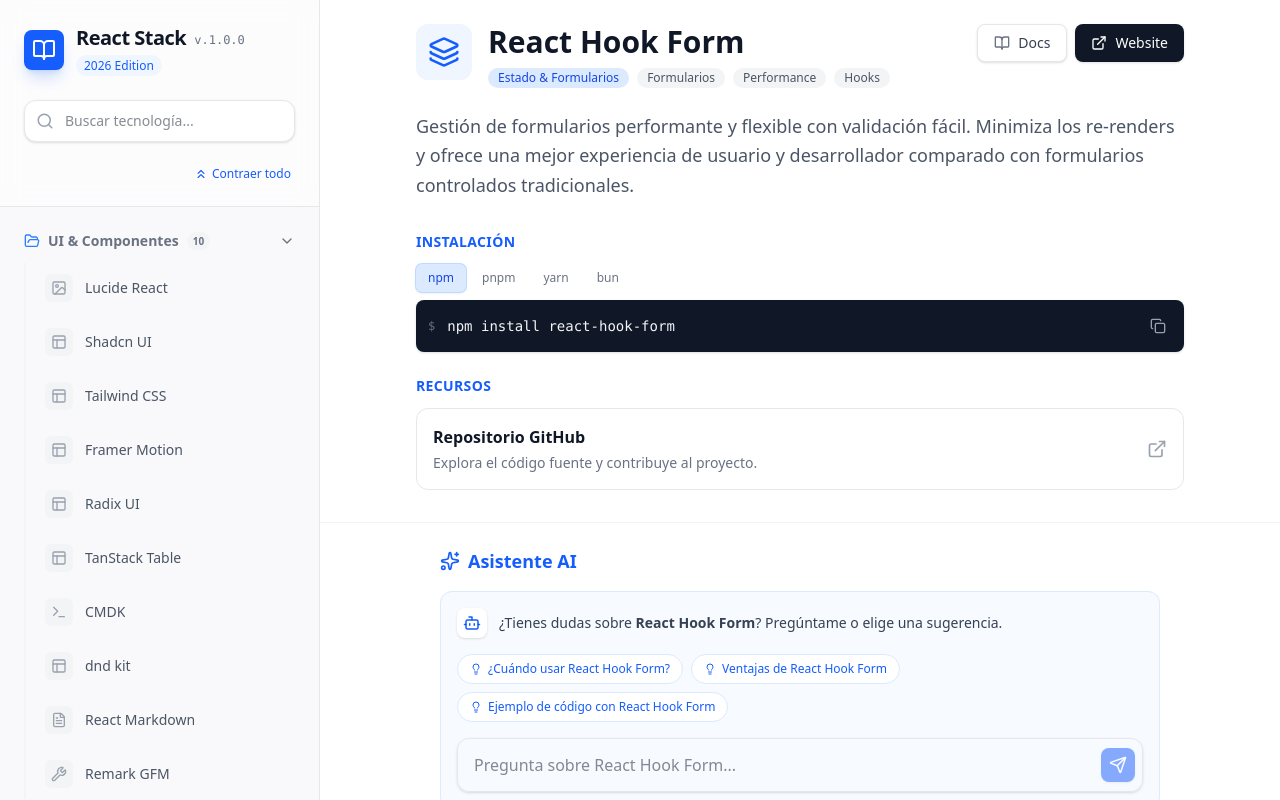
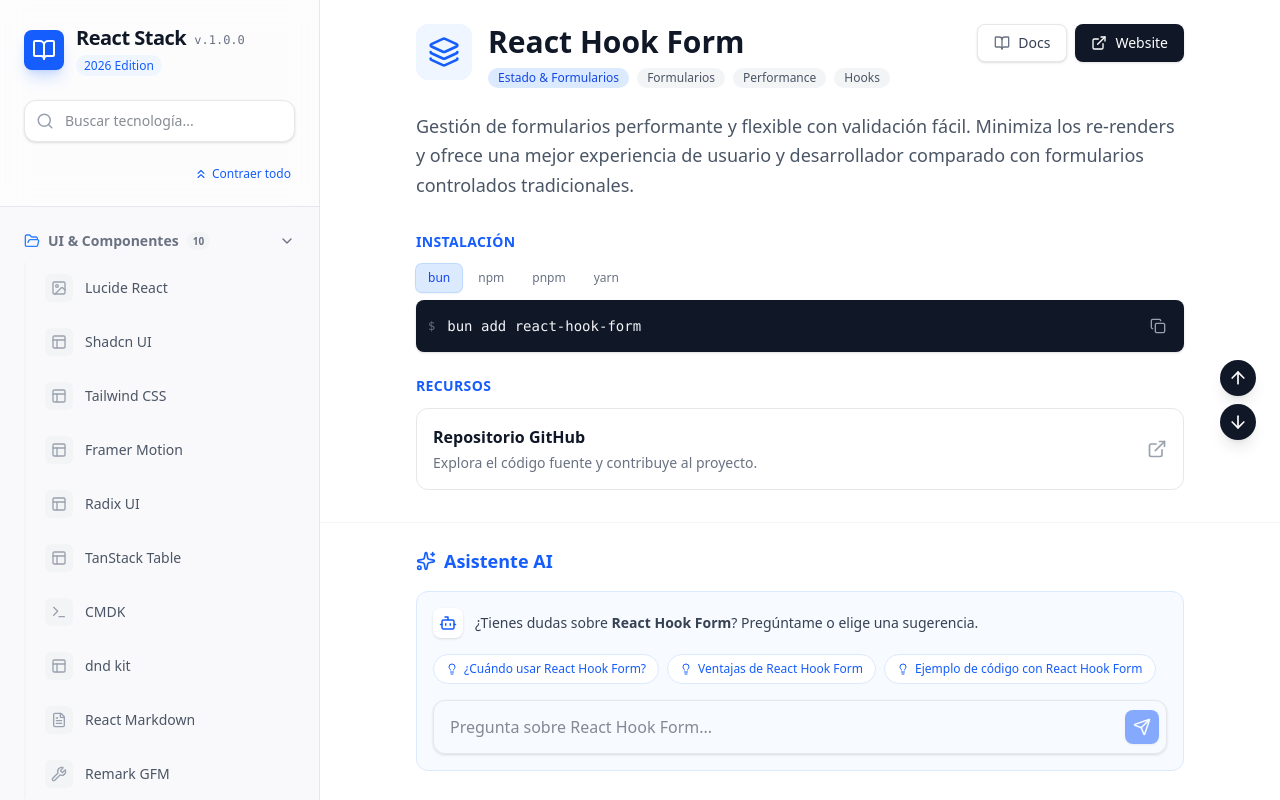
Before and after one commit to corbaz/react-tech-book, a React (Vite) app: page / in a window 1280 px wide. Built offline with nearby package versions, Linux system fonts and the light colour scheme.

Commit message:
feat(ui): enhance tech detail and footer components
- Set bun as default package manager in InstallCommand
- Add scroll to top/bottom buttons in TechDetail with smooth animation
- Improve TechDetail layout and scroll behavior
- Redesign Footer component with new styling and social icons

```diff
--- a/src/components/features/InstallCommand.jsx
+++ b/src/components/features/InstallCommand.jsx
@@ -3,7 +3,7 @@
 
 export function InstallCommand({ command }) {
   const [copied, setCopied] = useState(false);
-  const [activeTab, setActiveTab] = useState("npm");
+  const [activeTab, setActiveTab] = useState("bun");
 
   const commands = useMemo(() => {
     if (!command) return { npm: "" };
@@ -49,10 +49,10 @@
     }
 
     return {
+      bun,
       npm: cleanCommand,
       pnpm,
       yarn,
-      bun,
     };
   }, [command]);
 
--- a/src/components/features/TechDetail.jsx
+++ b/src/components/features/TechDetail.jsx
@@ -1,10 +1,28 @@
-import { ExternalLink, X, BookOpen } from "lucide-react";
+import { ExternalLink, X, BookOpen, ArrowUp, ArrowDown } from "lucide-react";
 import { Badge } from "../ui/Badge";
 import { InstallCommand } from "./InstallCommand";
 import { AISection } from "./AISection";
 import { Footer } from "../layout/Footer";
+import { useRef } from "react";
 
 export const TechDetail = ({ activeItem, onClose }) => {
+  const scrollRef = useRef(null);
+
+  const scrollToTop = () => {
+    if (scrollRef.current) {
+      scrollRef.current.scrollTo({ top: 0, behavior: "smooth" });
+    }
+  };
+
+  const scrollToBottom = () => {
+    if (scrollRef.current) {
+      scrollRef.current.scrollTo({
+        top: scrollRef.current.scrollHeight,
+        behavior: "smooth",
+      });
+    }
+  };
+
   if (!activeItem) {
     return (
       <div className="hidden lg:flex flex-1 flex-col h-full bg-gray-50/50">
@@ -24,7 +42,38 @@
   const Icon = activeItem.icon;
 
   return (
-    <div className="flex-1 overflow-y-auto bg-white h-full relative animate-in fade-in duration-300 flex flex-col">
+    <div
+      ref={scrollRef}
+      className="flex-1 overflow-y-auto bg-white h-full relative animate-in fade-in duration-300 flex flex-col no-scrollbar"
+    >
+      <style>{`
+        .no-scrollbar::-webkit-scrollbar {
+          display: none;
+        }
+        .no-scrollbar {
+          -ms-overflow-style: none;
+          scrollbar-width: none;
+        }
+      `}</style>
+
+      {/* Botones de control de scroll flotantes */}
+      <div className="fixed right-6 top-1/2 transform -translate-y-1/2 flex flex-col gap-2 z-50">
+        <button
+          onClick={scrollToTop}
+          className="p-2 bg-gray-900 text-white rounded-full shadow-lg"
+          title="Ir arriba"
+        >
+          <ArrowUp size={20} />
+        </button>
+        <button
+          onClick={scrollToBottom}
+          className="p-2 bg-gray-900 text-white rounded-full shadow-lg"
+          title="Ir abajo"
+        >
+          <ArrowDown size={20} />
+        </button>
+      </div>
+
       {/* Botón Cerrar en Móvil */}
       <button
         onClick={onClose}
@@ -129,8 +178,10 @@
       </div>
 
       {/* Sección de IA y Contenido */}
-      <div className="max-w-3xl mx-auto px-6 py-6 flex-1 w-full">
-        <AISection key={activeItem.id} selectedTech={activeItem} />
+      <div className="w-full px-6 py-6 flex-1">
+        <div className="max-w-3xl mx-auto">
+          <AISection key={activeItem.id} selectedTech={activeItem} />
+        </div>
       </div>
 
       <Footer />
--- a/src/components/layout/Footer.jsx
+++ b/src/components/layout/Footer.jsx
@@ -43,79 +43,79 @@
   }, []);
 
   return (
-    <footer className="bg-black backdrop-blur border-t border-white/10 flex items-center justify-center px-6 py-6 mt-auto">
-      <div className="container mx-auto flex flex-col md:flex-row items-center justify-between gap-4">
-        <p className="text-lg font-semibold uppercase text-red-400 text-center md:text-left">
-          &copy; JCC Producciones - <span>{currentDate}</span>
+    <div className="w-full px-6 py-6 mt-auto">
+      <div className="max-w-3xl mx-auto bg-gray-900 rounded-lg p-4 flex flex-col items-center justify-between gap-4 shadow-sm border border-gray-800">
+        <p className="text-blue-400 font-mono text-sm">
+          &copy; JCC Producciones - {currentDate}
         </p>
-        <div className="flex flex-col md:flex-row items-center gap-4 text-red-400">
+        <div className="flex items-center gap-4">
           <div className="flex space-x-4">
             <a
               href="https://www.facebook.com/JulioCorbaz"
               target="_blank"
               rel="noopener noreferrer"
               aria-label="Síguenos en Facebook"
-              className="text-[#1877F2] hover:opacity-80 transition duration-300"
+              className="text-gray-400 hover:text-white transition-colors"
             >
-              <Facebook size={24} />
+              <Facebook size={20} />
             </a>
             <a
               href="https://x.com/chipy_corbaz"
               target="_blank"
               rel="noopener noreferrer"
               aria-label="Síguenos en X"
-              className="text-white hover:opacity-80 transition duration-300"
+              className="text-gray-400 hover:text-white transition-colors"
             >
-              <XIcon className="w-6 h-6" />
+              <XIcon className="w-5 h-5" />
             </a>
             <a
               href="https://www.instagram.com/juliocorbaz/"
               target="_blank"
               rel="noopener noreferrer"
               aria-label="Síguenos en Instagram"
-              className="text-[#E4405F] hover:opacity-80 transition duration-300"
+              className="text-gray-400 hover:text-white transition-colors"
             >
-              <Instagram size={24} />
+              <Instagram size={20} />
             </a>
             <a
               href="https://www.youtube.com/@juliocorbaz"
               target="_blank"
               rel="noopener noreferrer"
               aria-label="Síguenos en Youtube"
-              className="text-[#FF0000] hover:opacity-80 transition duration-300"
+              className="text-gray-400 hover:text-white transition-colors"
             >
-              <Youtube size={24} />
+              <Youtube size={20} />
             </a>
             <a
               href="https://www.tiktok.com/@chipy.mdp"
               target="_blank"
               rel="noopener noreferrer"
               aria-label="Síguenos en TikTok"
-              className="text-[#EE1D52] hover:opacity-80 transition duration-300"
+              className="text-gray-400 hover:text-white transition-colors"
             >
-              <TikTokIcon className="w-6 h-6" />
+              <TikTokIcon className="w-5 h-5" />
             </a>
             <a
               href="https://github.com/corbaz"
               target="_blank"
               rel="noopener noreferrer"
               aria-label="Síguenos en GitHub"
-              className="text-white hover:opacity-80 transition duration-300"
+              className="text-gray-400 hover:text-white transition-colors"
             >
-              <Github size={24} />
+              <Github size={20} />
             </a>
             <a
               href="https://www.linkedin.com/in/julio-corbaz/"
               target="_blank"
               rel="noopener noreferrer"
               aria-label="Síguenos en LinkedIn"
-              className="text-[#0A66C2] hover:opacity-80 transition duration-300"
+              className="text-gray-400 hover:text-white transition-colors"
             >
-              <Linkedin size={24} />
+              <Linkedin size={20} />
             </a>
           </div>
         </div>
       </div>
-    </footer>
+    </div>
   );
 };
```
